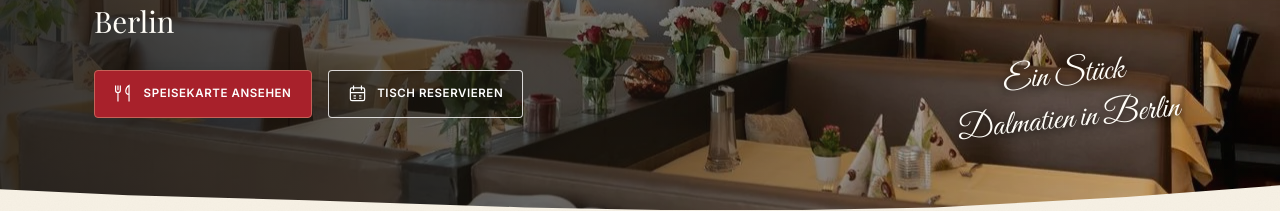
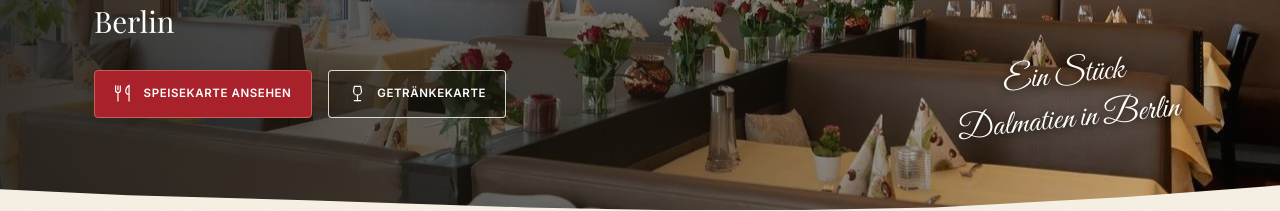
Before and after one commit to ivanbensa/restaurant-dalmacija, a website: page index.html in a window 1280 px wide. Shown: the part 385-596 px from the top of the page. Drawn offline with Linux system fonts and the light colour scheme.

Commit message:
Update hero buttons and remove olive decoration

```diff
--- a/css/style.css
+++ b/css/style.css
@@ -175,9 +175,7 @@ a { text-underline-offset: .25em; }
 .skip-link:focus { top: 1rem; }
 
 /* Mobile layouts remove decoration instead of shrinking a desktop composition. */
-@media (min-width: 1600px) {
-    .hero::before { content: ""; position: absolute; z-index: 2; right: 4rem; top: -.8rem; width: 9rem; height: 13rem; background: url("../images/decor/olive-branch.svg") center / contain no-repeat; transform: rotate(155deg); pointer-events: none; }
-}
+
 @media (max-width: 1399.98px) { .navbar-reservation { display: flex;
     width: fit-content;
     margin: 1rem auto; } }
--- a/index.html
+++ b/index.html
@@ -237,8 +237,27 @@
                     class="btn hero-btn hero-btn-primary"><svg viewBox="0 0 24 24" fill="none" stroke="currentColor" stroke-width="1.5" aria-hidden="true"><path d="M5 2v6m3-6v6M2 2v6c0 4 6 4 6 0M5 11v11M19 22V2c-5 3-6 11 0 11"/></svg><span data-i18n="hero.menu">Speisekarte ansehen</span></a>
 
             <a
-                    href="#kontakt"
-                    class="btn hero-btn hero-btn-secondary"><svg viewBox="0 0 24 24" fill="none" stroke="currentColor" stroke-width="1.5" aria-hidden="true"><rect x="3" y="5" width="18" height="16" rx="2"/><path d="M7 2v6m10-6v6M3 11h18M7 15h3m4 0h3m-10 3h3m4 0h3"/></svg><span data-i18n="hero.reservation">Tisch reservieren</span></a>
+                    href="drinks.html"
+                    class="btn hero-btn hero-btn-secondary"
+            >
+              <svg
+                      viewBox="0 0 24 24"
+                      fill="none"
+                      stroke="currentColor"
+                      stroke-width="1.5"
+                      stroke-linecap="round"
+                      stroke-linejoin="round"
+                      aria-hidden="true"
+              >
+                <path d="M8 3h8l1 6a5 5 0 0 1-10 0l1-6Z"/>
+                <path d="M12 14v7"/>
+                <path d="M8 21h8"/>
+              </svg>
+
+              <span data-i18n="nav.drinks">
+        Getränkekarte
+    </span>
+            </a>
 
           </div>
 
```
